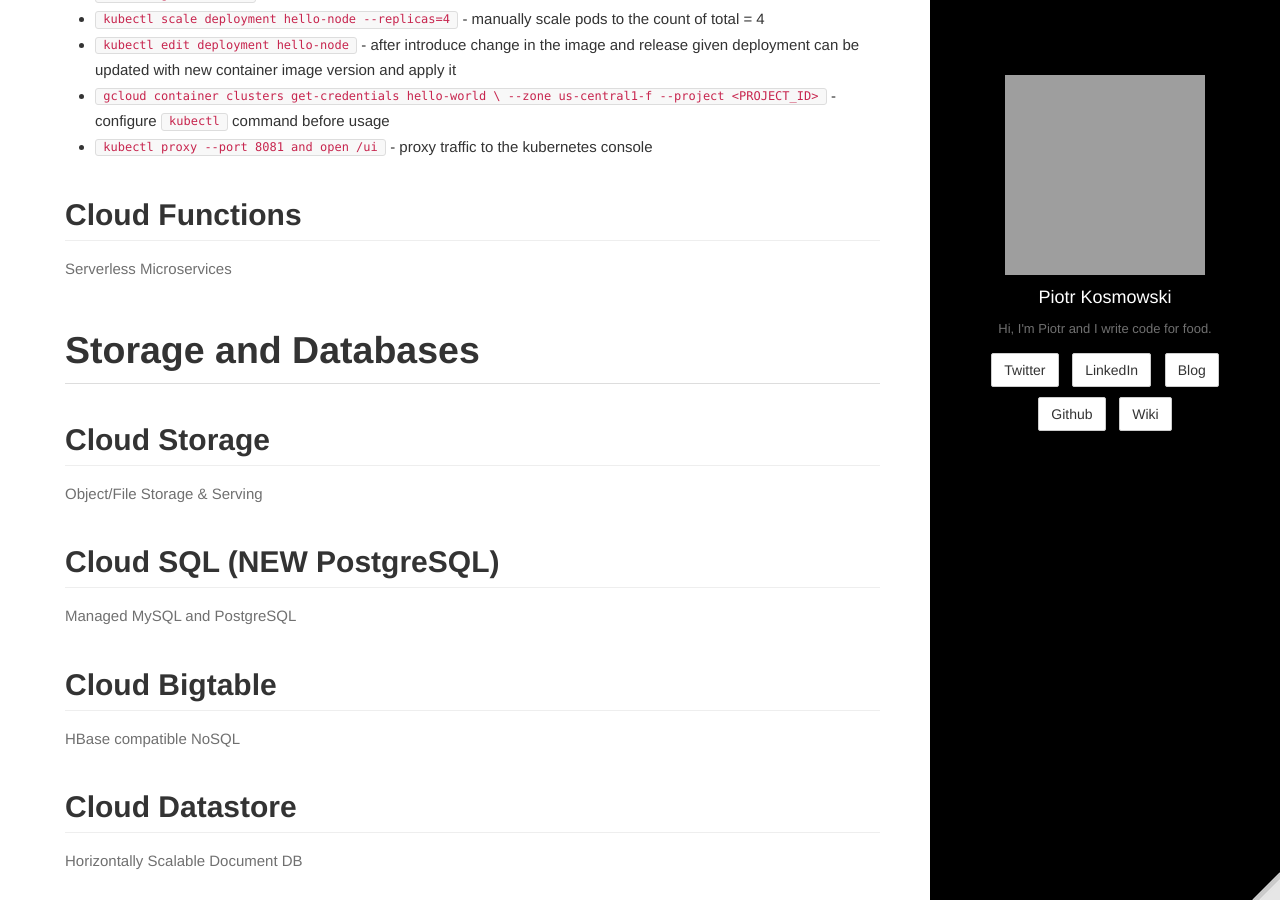
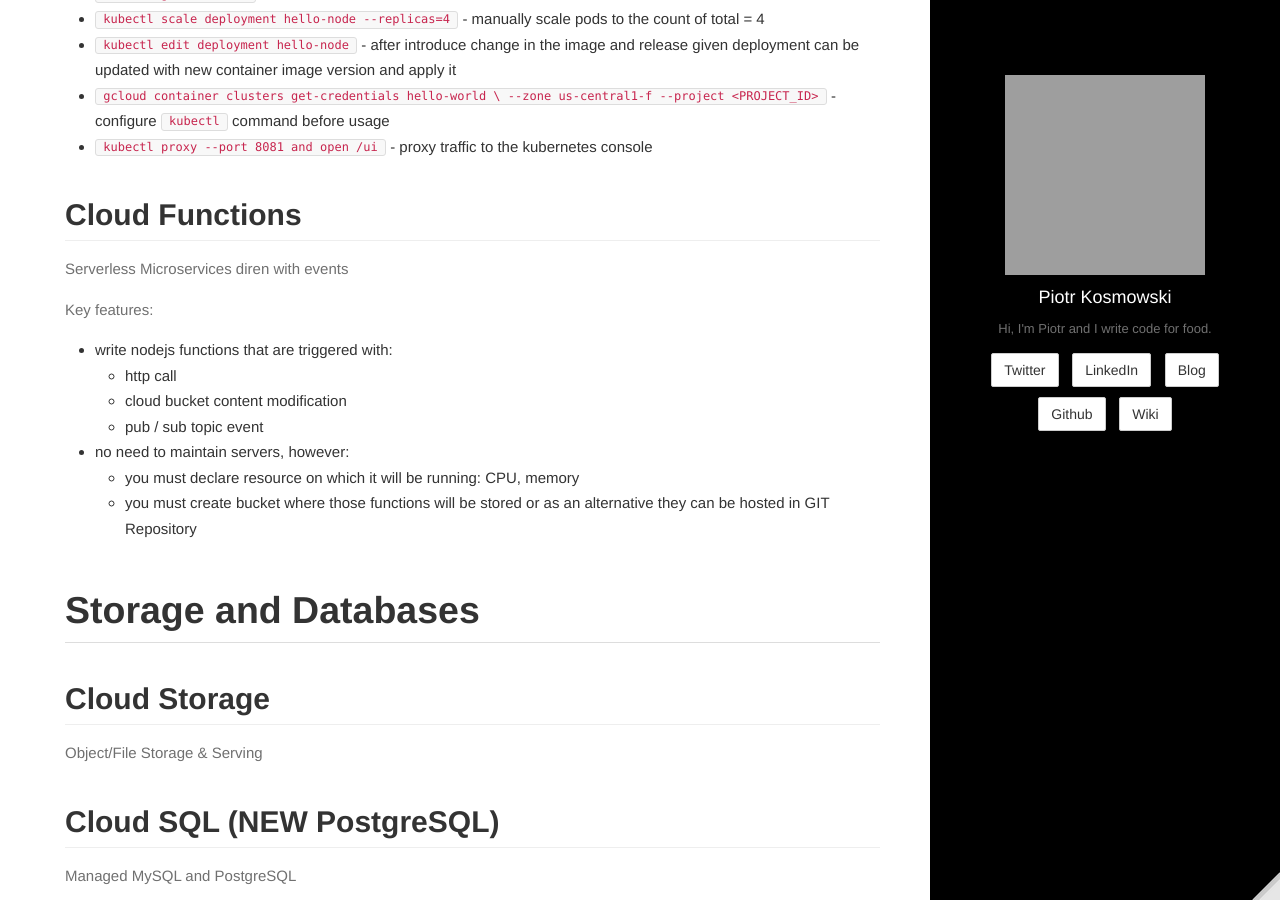
Before and after one commit to kospiotr/kospiotr.github.io, a Jekyll site: the page built from wiki/gcp.md, in a window 1280 px wide and 900 px high, scrolled down 4977 px. Built offline with Jekyll 4.4.1, drawn with Linux system fonts in a browser that asks for light colours; grey boxes are pictures that could not be loaded.

Commit message:
Update gcp.md

```diff
--- a/wiki/gcp.md
+++ b/wiki/gcp.md
@@ -104,8 +104,16 @@ Commands:
 * `kubectl proxy --port 8081 and open /ui` - proxy traffic to the kubernetes console
 
 ## Cloud Functions
-Serverless Microservices
+Serverless Microservices diren with events
 
+Key features:
+* write nodejs functions that are triggered with:
+  * http call
+  * cloud bucket content modification
+  * pub / sub topic event
+* no need to maintain servers, however:
+  * you must declare resource on which it will be running: CPU, memory
+  * you must create bucket where those functions will be stored or as an alternative they can be hosted in GIT Repository
 
 # Storage and Databases
 
```
